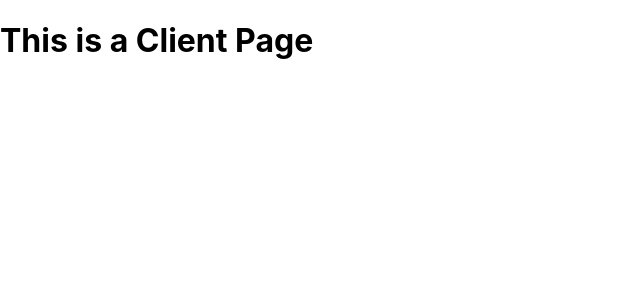
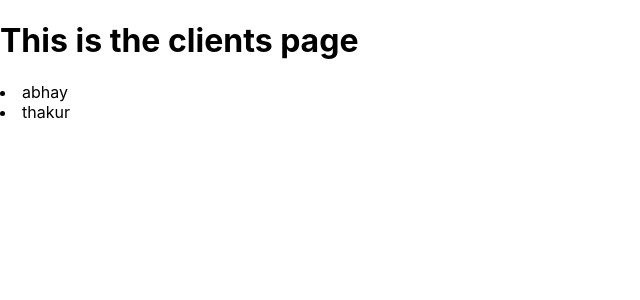
Before and after one commit to xanax02/nextJS1, a Next.js app: page /clients in a window 1280 px wide. Shown: the top 300 px of the page, without its empty margins (0-640 px from the left). Built offline with nearby package versions, Linux system fonts and the light colour scheme.

Commit message:
file-based-routing-completed

```diff
--- /dev/null
+++ b/pages/blog/index.js
@@ -0,0 +1,5 @@
+const BlogPage = () => {
+  return <h1>The Blog Page</h1>;
+};
+
+export default BlogPage;
--- a/pages/clients/index.js
+++ b/pages/clients/index.js
@@ -1,5 +1,30 @@
+import Link from "next/link";
+
 const ClientPage = () => {
-  return <h1>This is a Client Page</h1>;
+  const clients = [
+    { id: "abh", name: "abhay" },
+    { id: "th", name: "thakur" },
+  ];
+
+  return (
+    <>
+      <h1>This is the clients page</h1>
+      {clients.map((client) => {
+        return (
+          <li key={client.id}>
+            <Link
+              href={{
+                pathname: "/clients/[id]",
+                query: { id: client.id },
+              }}
+            >
+              {client.name}
+            </Link>
+          </li>
+        );
+      })}
+    </>
+  );
 };
 
 export default ClientPage;
```
Also changed, not shown: pages/blog/[...slug].js (added, +9 -0 lines), pages/clients/[id]/index.js (+13 -1 lines), pages/index.js (+15 -1 lines).
